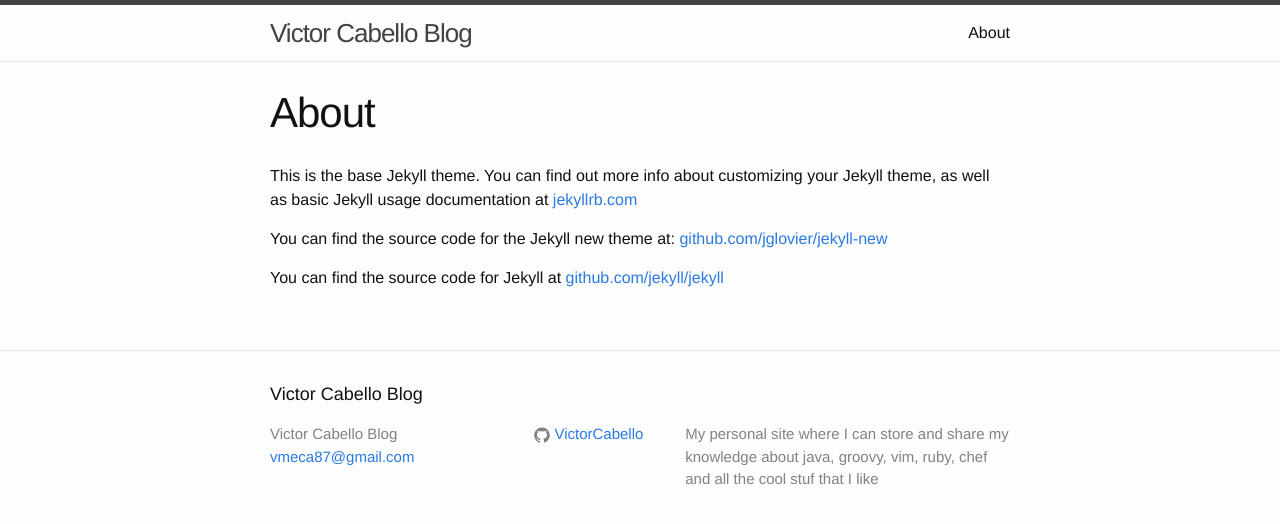
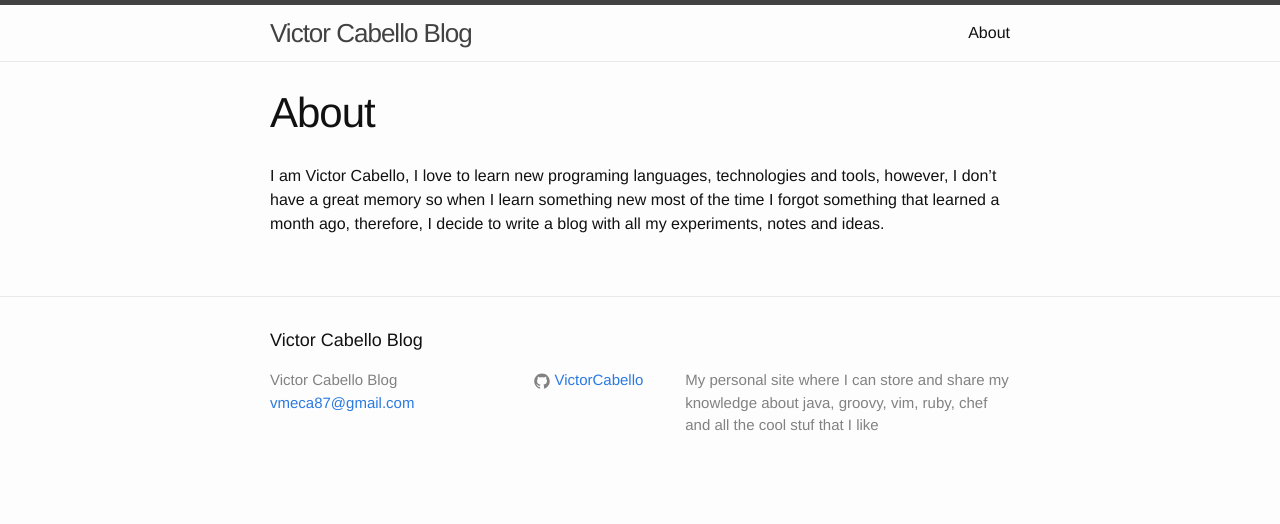
Before and after one commit to VictorCabello/VictorCabello.github.io, a Jekyll site: the page built from about.md, in a window 1280 px wide. Shown: the top 524 px of the page. Built offline with Jekyll 4.4.1, drawn with Linux system fonts in a browser that asks for light colours.

Commit message:
Update about

```diff
--- a/about.md
+++ b/about.md
@@ -3,9 +3,4 @@
 title: About
 permalink: /about/
 ---
-
-This is the base Jekyll theme. You can find out more info about customizing your Jekyll theme, as well as basic Jekyll usage documentation at [jekyllrb.com](http://jekyllrb.com/)
-
-You can find the source code for the Jekyll new theme at: [github.com/jglovier/jekyll-new](https://github.com/jglovier/jekyll-new)
-
-You can find the source code for Jekyll at [github.com/jekyll/jekyll](https://github.com/jekyll/jekyll)
+I am Victor Cabello, I love to learn new programing languages, technologies and tools, however, I don't have a great memory so when I learn something new most of the time I forgot something that learned a month ago, therefore, I decide to write a blog with all my experiments, notes and ideas.
```
